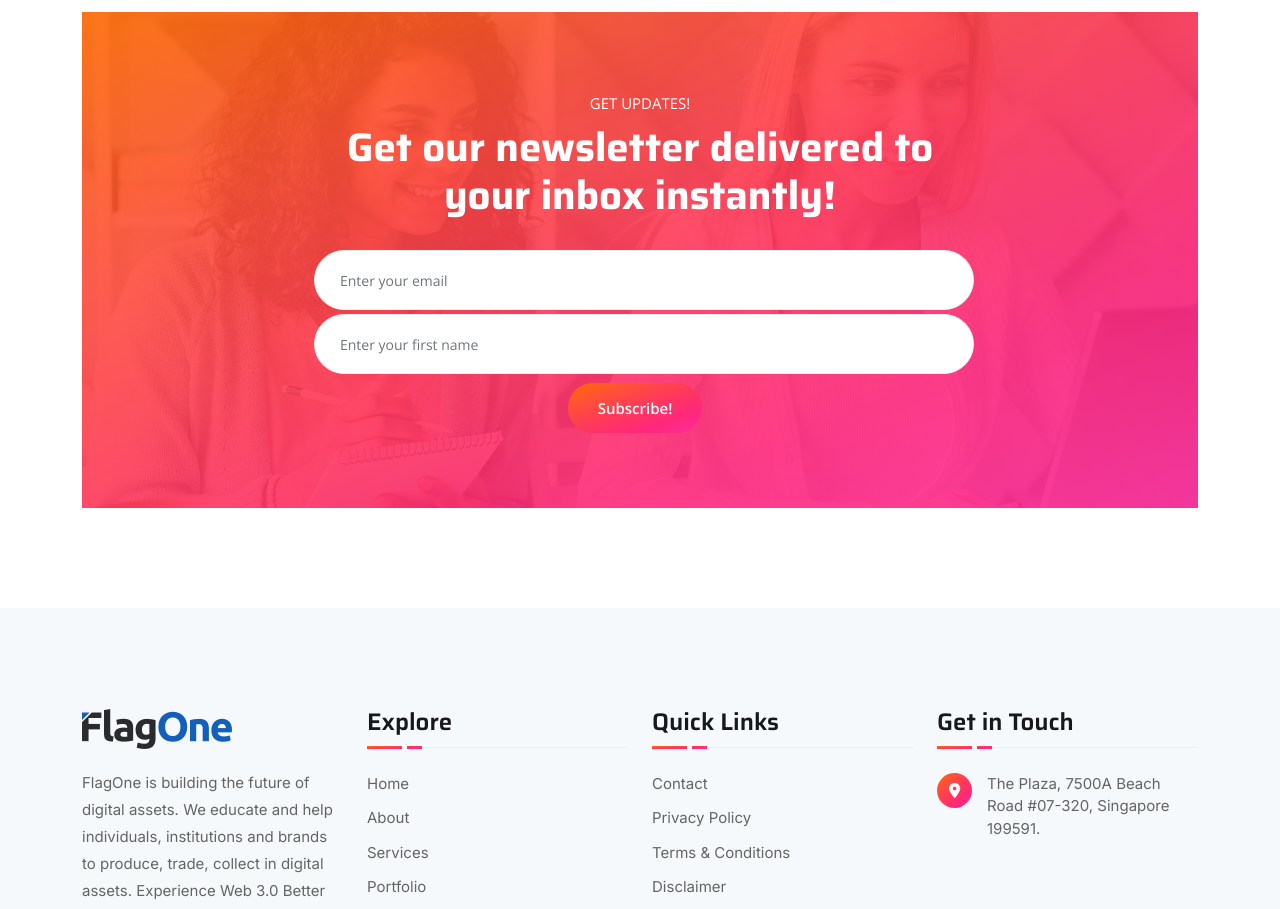
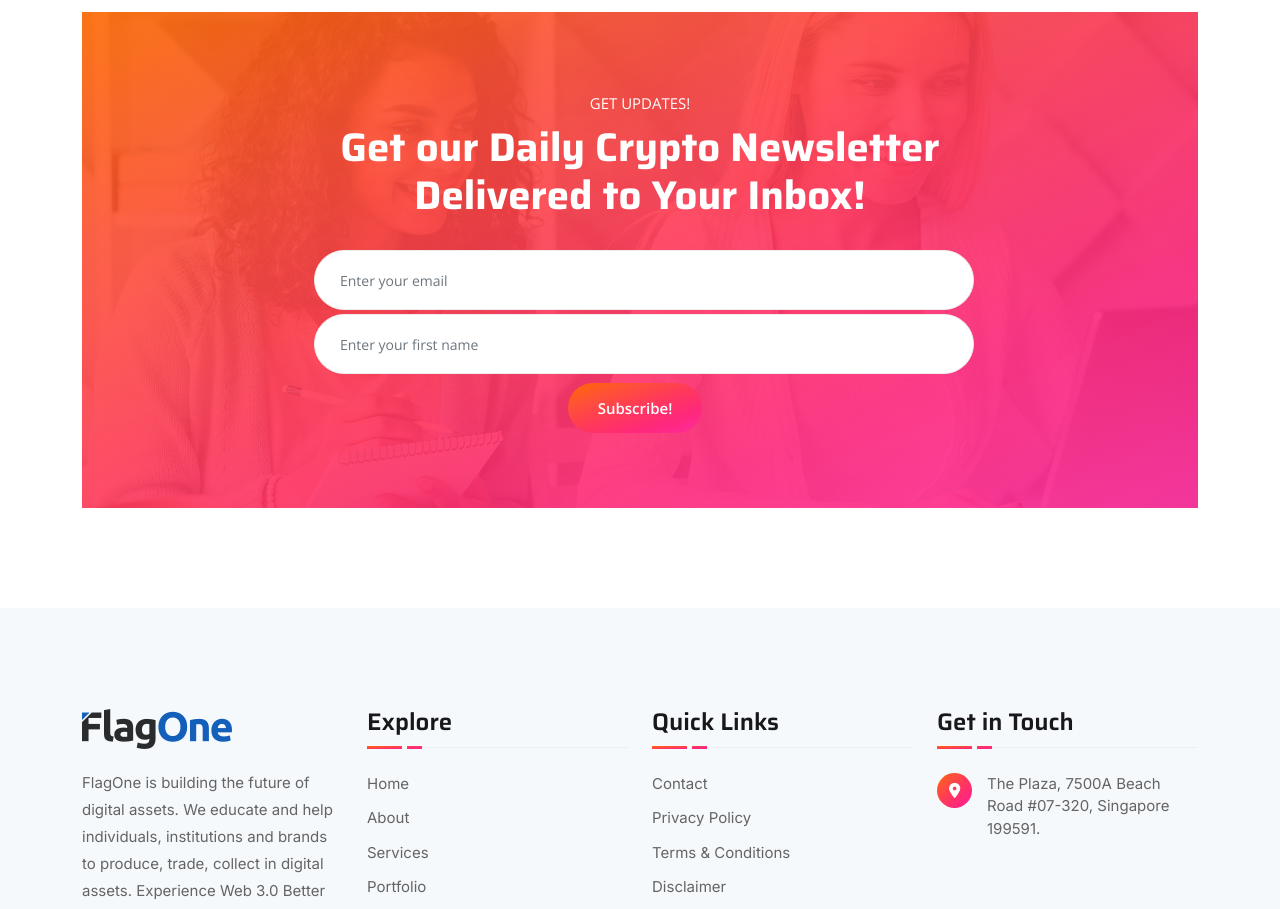
Before and after one commit to warrenseah/flagoneIo, a Next.js app: page /contact in a window 1280 px wide. Shown: the part 1420-2329 px from the top of the page. Built offline with nearby package versions, Linux system fonts and the light colour scheme.

Commit message:
Update Newsletter.js

```diff
--- a/components/Common/Newsletter.js
+++ b/components/Common/Newsletter.js
@@ -43,7 +43,7 @@ const Newsletter = () => {
           >
             <div className="newsletter-content">
               <span className="sub-title">Get Updates!</span>
-              <h2>Get our newsletter delivered to your inbox instantly!</h2>
+              <h2>Get our Daily Crypto Newsletter Delivered to Your Inbox!</h2>
 
               <form className="newsletter-form" onSubmit={emailSubmitHandler}>
                 <input
```
